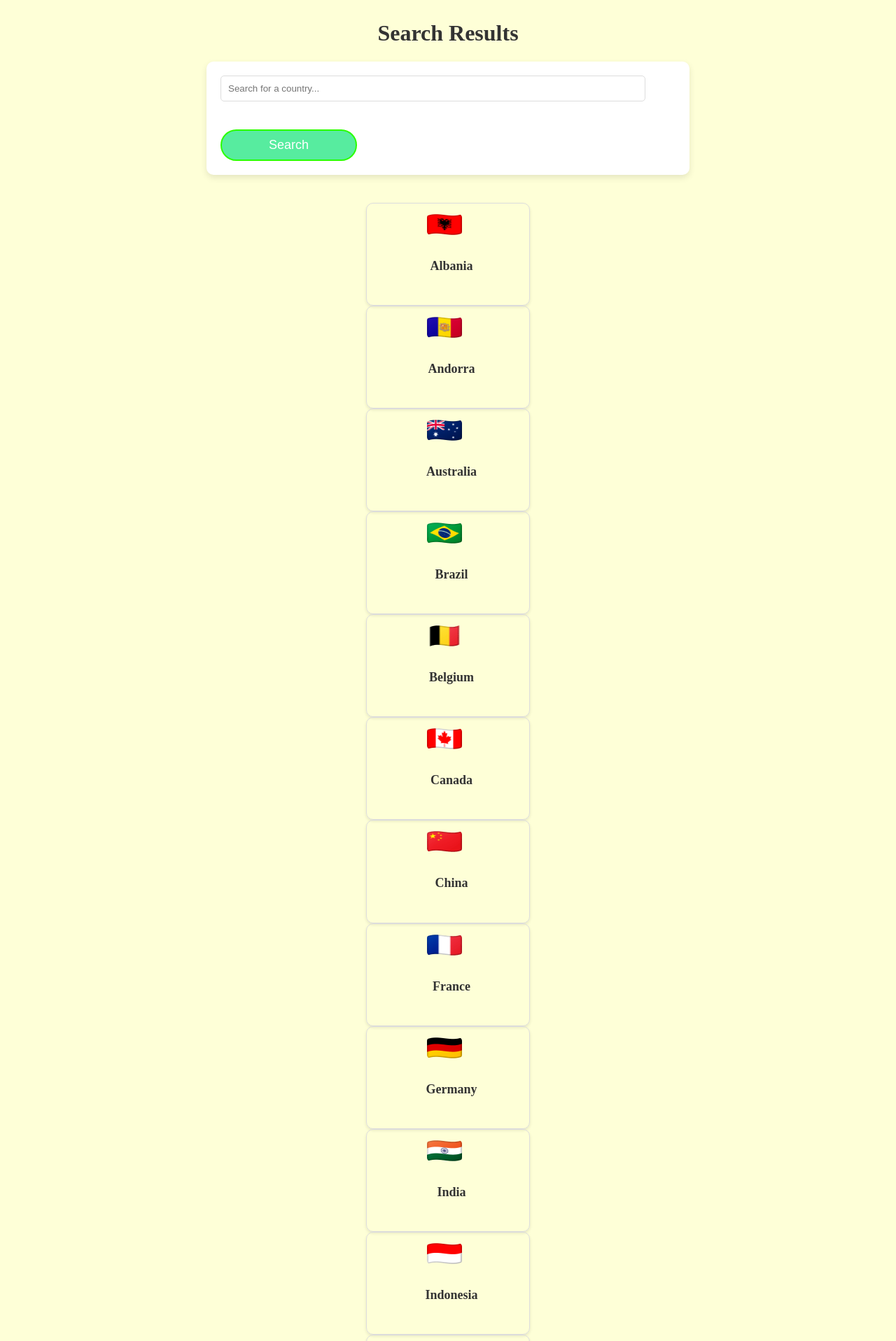
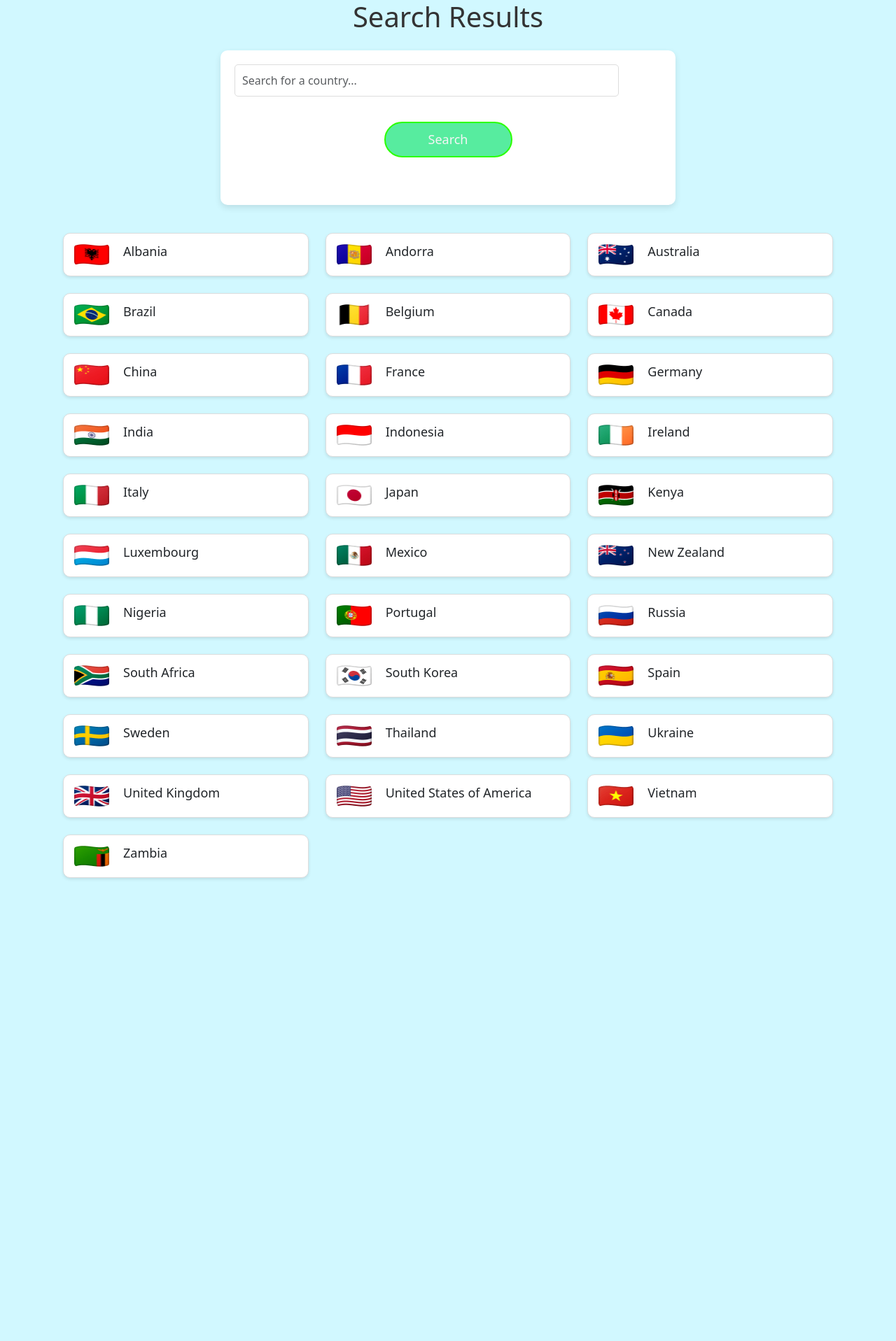
Before and after one commit to RaheemX00206737/GeoQuest, a Django app: page /countries/search/ in a window 1280 px wide. Shown: the top 1917 px of the page at 70% size. After the commit the page ends 1257 px from the top, so only its background shows below. Run offline with Django 5.2, Linux system fonts and the light colour scheme; data comes from the database, SQL or seed files in the repository; some libraries are stand-ins or nearby versions.

Commit message:
styling search result page

```diff
--- a/GeoQuest/countries/templates/home.html
+++ b/GeoQuest/countries/templates/home.html
@@ -8,12 +8,11 @@
     <meta charset="UTF-8">
     <meta name="viewport" content="width=device-width, initial-scale=1.0">
     <title>GeoQuest</title>
+    <link href="https://cdn.jsdelivr.net/npm/bootstrap@5.3.0-alpha1/dist/css/bootstrap.min.css" rel="stylesheet">
     <link href="{% static 'css/style.css' %}" rel="stylesheet">
-    <!-- Bootstrap CSS -->
-    <link href="https://cdn.jsdelivr.net/npm/bootstrap@5.3.0-alpha1/dist/css/bootstrap.min.css" rel="stylesheet">
 </head>
 
-<body >
+<body>
     <div class="search-box">
         <div class="text-center">
             <img src="{% static 'images/geoquest.png' %}" alt="GeoQuest Logo" class="logo" >
--- a/GeoQuest/countries/templates/search_results.html
+++ b/GeoQuest/countries/templates/search_results.html
@@ -8,6 +8,7 @@
         <meta charset="UTF-8">
         <meta name="viewport" content="width=device-width, initial-scale=1.0">
         <title>Search Results</title>
+        <link href="https://cdn.jsdelivr.net/npm/bootstrap@5.3.0-alpha1/dist/css/bootstrap.min.css" rel="stylesheet">
         <link href="{% static 'css/style.css' %}" rel="stylesheet">
     </head>
 
--- a/GeoQuest/static/css/colour.css
+++ b/GeoQuest/static/css/colour.css
@@ -11,11 +11,10 @@
     --accent-color-light: #FFCC00;
     --accent-color-dark: #FFA500;
 
-    --background-color: #FFFFFF;
-    --background-color-dark: #feffd7;
+    --background-color: hwb(189 82% 0%);
 
     --text-color: #333333;
-    --text-color-light: #D3D3D3;
+    --text-color-light: #f5f5f5;
 
     --info-color: #4682B4;
     --success-color: #28a745;
--- a/GeoQuest/static/css/style.css
+++ b/GeoQuest/static/css/style.css
@@ -1,7 +1,7 @@
 @import url('colour.css');
 
 body {
-    background-color:var(--background-color-dark);
+    background-color:var(--background-color) !important;
     color: var(--text-color);
     display: flex;
     justify-content: center;
@@ -15,9 +15,9 @@
     flex-direction: column;
     align-items: center;
     justify-content: center;
-    height: 100vh; /* Take full screen height */
-    width: 100%; /* Allow full width */
-    padding-top: 50px;  /* Add space above the search form */
+    height: 100vh;
+    width: 100%;
+    padding-top: 50px;
 }
 
 .search-wrapper {
@@ -43,7 +43,7 @@
     border-radius: 50px;
     border: 2px solid #2bff00;
     background-color: var(--primary-color);
-    color: white;
+    color: var(--text-color-light);
     transition: all 0.3s ease;
 }
 
@@ -65,10 +65,16 @@
     margin-right: 10px;
 }
 
+.card:hover {
+    box-shadow: 0 6px 12px rgba(0, 0, 0, 0.2); /* Increase shadow on hover */
+}
+
 .card {
     border: 1px solid #ddd;
     border-radius: 10px;
+    background-color: white;
     box-shadow: 0 2px 4px rgba(0, 0, 0, 0.1);
+    transition: box-shadow 0.3s ease;
 }
 
 .card-body {
```
